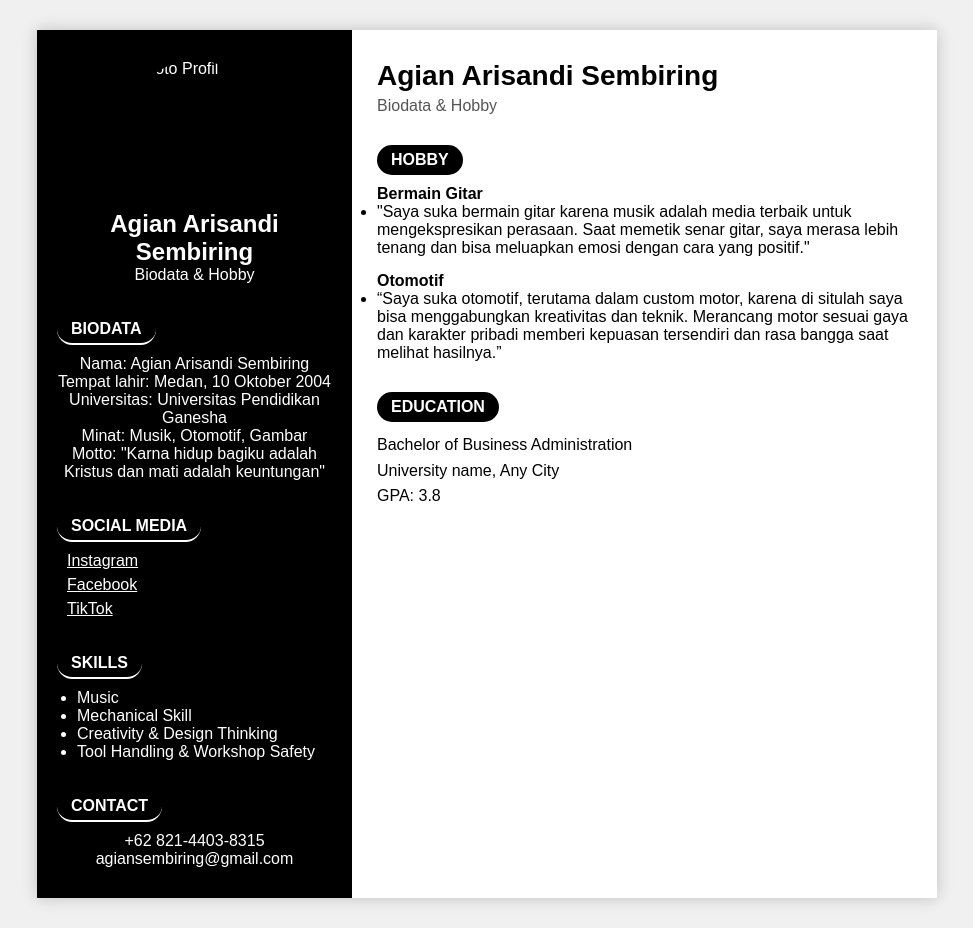
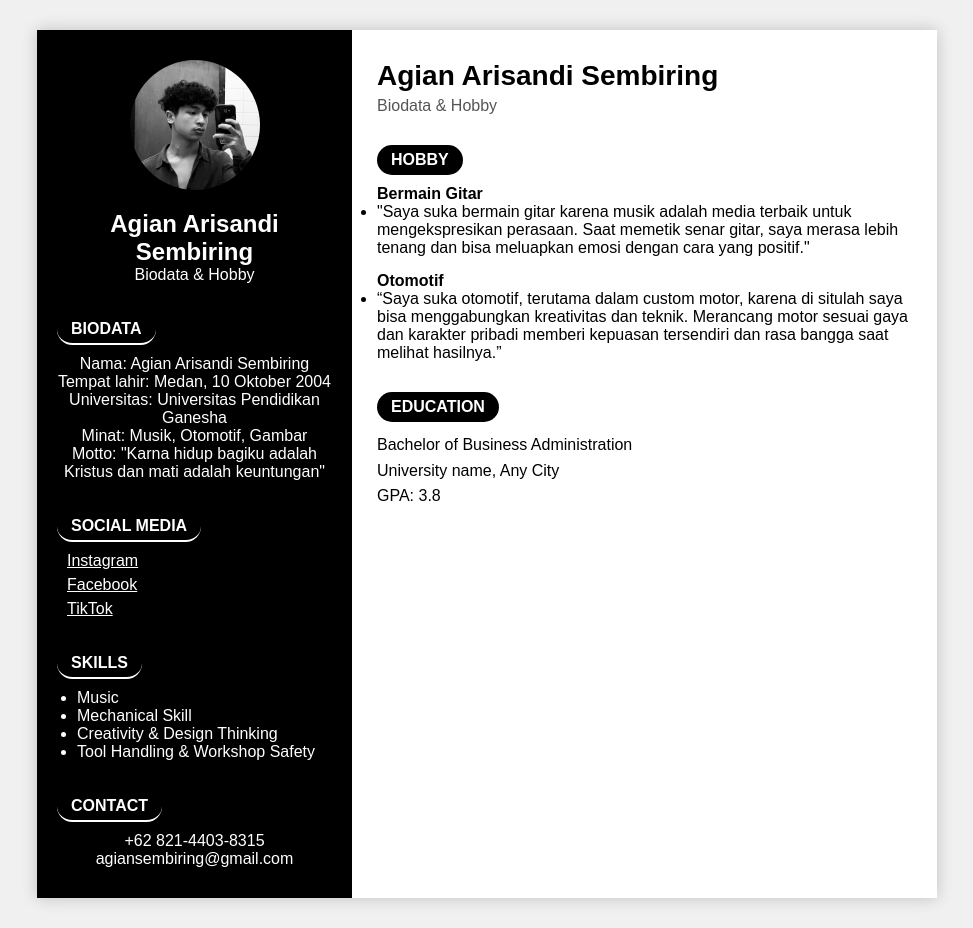
Before and after one commit to gianttttt/sisteminformasi, a plain HTML site: page index.html in a window 1280 px wide. Shown: the whole page, without its empty margins (153-1126 px from the left). Drawn offline with Linux system fonts and the light colour scheme.

Commit message:
Update index.html

```diff
--- a/index.html
+++ b/index.html
@@ -128,7 +128,7 @@
 <body>
   <div class="container">
     <div class="left-side">
-      <img src="foto-profil.jpg" alt="Foto Profil">
+      <img src="Foto profil.jpg" alt="Foto Profil">
       <h2>Agian Arisandi Sembiring</h2>
       <p>Biodata & Hobby</p>
 
```
